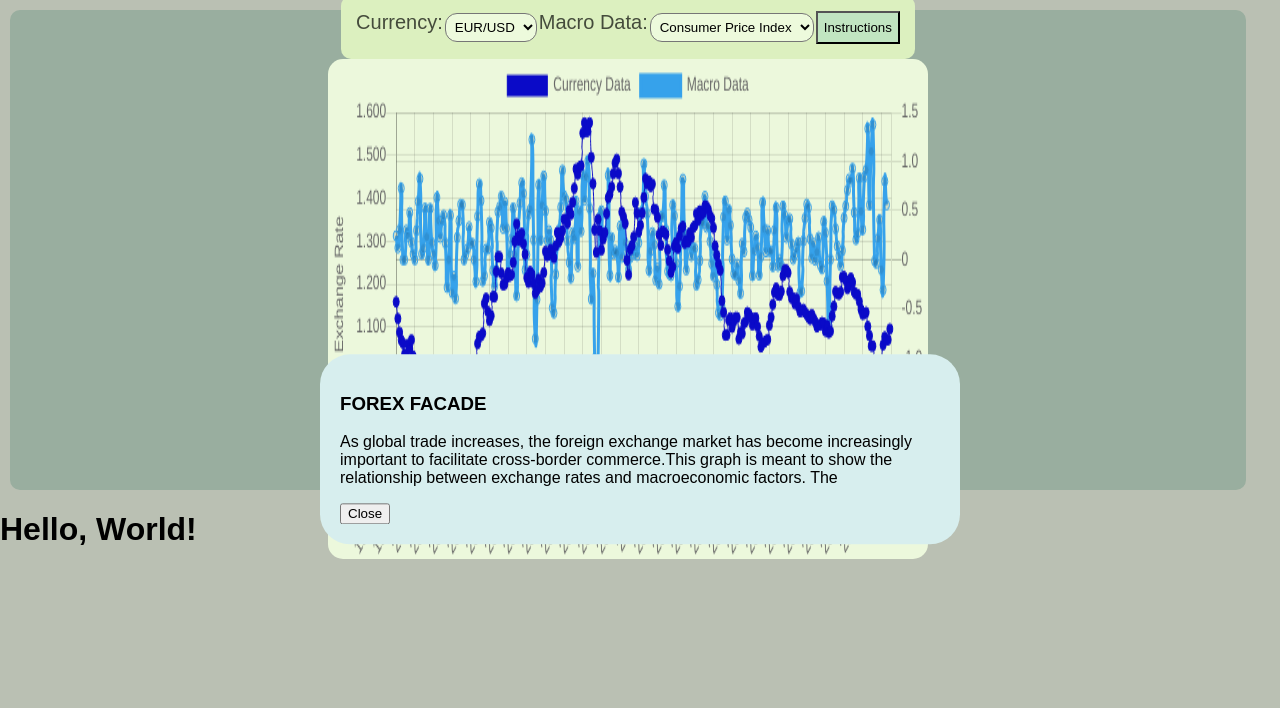
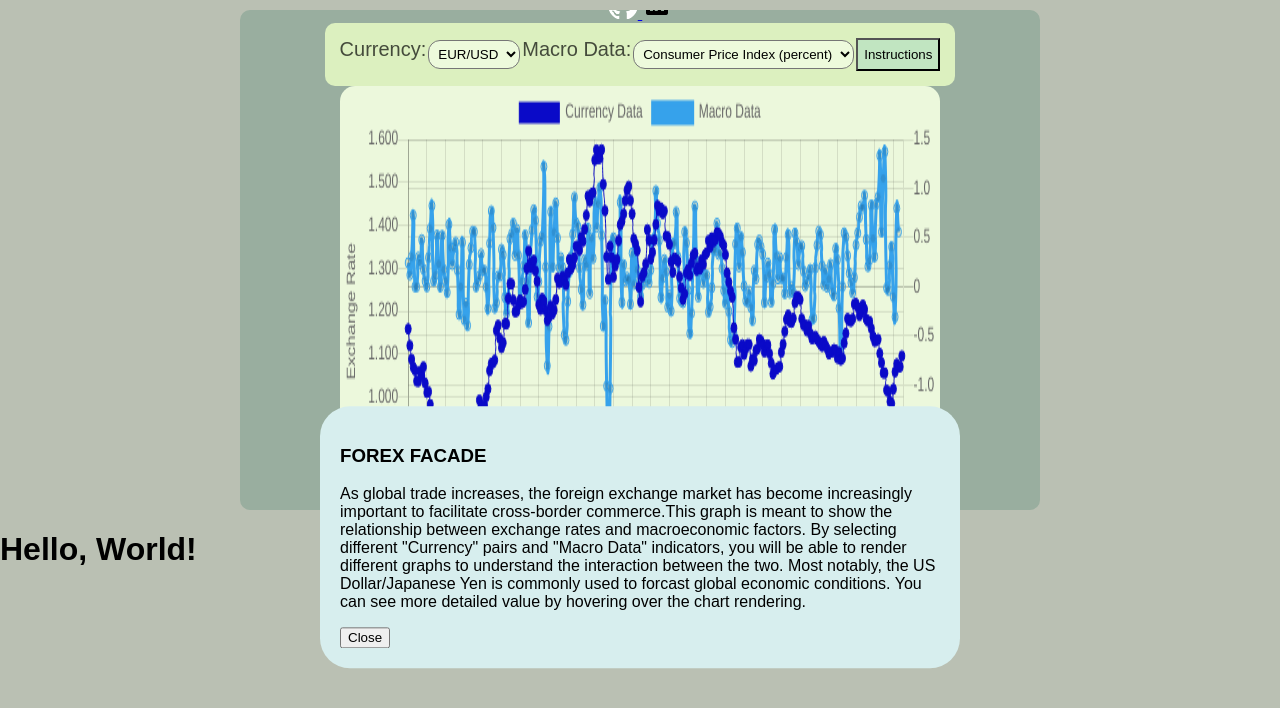
Before and after one commit to lewiskk016/jsprojectreal, a website built with webpack: page index.html in a window 1280 px wide. Built offline with nearby package versions, Linux system fonts and the light colour scheme; a script that the page names is missing.

Commit message:
finalish version

```diff
--- a/index.css
+++ b/index.css
@@ -13,11 +13,11 @@
     justify-content: center;
     background-color: rgb(153, 174, 159);
     border-radius: 10px;
-    height: 460px;
-    width: 95%;
-    left: 0;
-    padding: 10px;
-    margin: 10px;
+    height: 500px;
+    width: 800px;
+    margin: 10px auto;
+    padding: 10px auto;
+    overflow: hidden;
   }
 
   .forex-title {
@@ -71,7 +71,7 @@
 
   .instructionsWrapper {
     position: fixed;
-    top: 80%;
+    top: 100%;
     left: 50%;
     transform: translate(-50%, -150%);
     z-index: 100;
@@ -79,8 +79,7 @@
     padding: 20px;
     border-radius: 30px;
     background-color: rgb(215, 238, 238);
-    max-height: 90%;
-    overflow-y: auto;
+    /* max-height: 70%; */
   }
 
   button.active {
@@ -89,88 +88,9 @@
 
   }
 
+  .footer img {
+    position: flex;
 
-
-
-  /* body {
-    background-color: #89937c93;
-    font-family: sans-serif;
-    font-size: 16px;
-    color: #000;
-    margin: 0;
-    padding: 0;
+    width: 30px;
+    height: 30px;
   }
-
-  .chartWrapper {
-    display: flex;
-    flex-direction: column;
-    align-items: center;
-    justify-content: center;
-    background-color: rgb(129, 157, 136);
-    border-radius: 7px;
-    height: 90vh;
-    width: 90%;
-    margin: 10px auto;
-    padding: 10px;
-    box-sizing: border-box;
-    min-width: 400px;
-  }
-
-  .chartMenu {
-    display: flex;
-    justify-content: center;
-    position: relative;
-    background-color: #e9fad2;
-    font: 17px Arial;
-    color: #000000b0;
-  }
-
-  #currency,
-  #macroData {
-    margin: 10px;
-  }
-
-  #myChart {
-    display: flex;
-    position: relative;
-    width: 100%;
-    height: 100%;
-    background-color: #ecf8dc;
-  }
-
-  #currency {
-    position: relative;
-    top: 0px;
-    left: 0;
-    z-index: 10;
-    background-color: #edfadc;
-    padding: 5px;
-    border-radius: 12px;
-  }
-
-  #macroData {
-    position: relative;
-    top: 0px;
-    left: 0;
-    z-index: 10;
-    background-color: #edfadc;
-    padding: 5px;
-    border-radius: 12px;
-  }
-
-  .instructionsWrapper {
-    position: absolute;
-    top: 50%;
-    left: 50%;
-    transform: translate(-50%, -50%);
-    z-index: 5;
-    background-color: white;
-    padding: 20px;
-    border-radius: 25px;
-    background-color: rgb(215, 238, 238);
-  }
-
-  button.active {
-    background-color: #c1e5c1;
-    color: #000;
-  } */
--- a/index.html
+++ b/index.html
@@ -5,14 +5,24 @@
   <meta name="viewport" content="width=device-width, initial-scale=1.0" />
   <meta http-equiv="X-UA-Compatible" content="ie=edge" />
   <link rel="stylesheet" href="./dist/main.css" />
+  <link rel="stylesheet" href="index.css" />
+  <link rel="icon" href="favicon.ico" type="image/x-icon">
   <title>Forex Facade</title>
-  <link rel="stylesheet" href="index.css" />
+
 </head>
 
 
 <body>
   <div class="chartWrapper">
     <h1 class="forex-title">FOREX FACADE</h1>
+    <div class="footer">
+      <a href="https://github.com/lewiskk016" target="_blank">
+        <img src="github-mark-white.png"/>
+      </a>
+      <a href="https://www.linkedin.com" target="_blank">
+        <img src="icons8-linkedin-30.png"/>
+      </a>
+  </div>
     <div class="chartMenu">
       <label for="currency">Currency:</label>
       <select id="currency">
@@ -22,10 +32,10 @@
       </select>
       <label for="macroData">Macro Data:</label>
       <select id="macroData">
-        <option value="macroData0">Consumer Price Index</option>
+        <option value="macroData0">Consumer Price Index (percent)</option>
         <option value="macroData1">Employment (millions)</option>
-        <option value="macroData2">Federal Funds Rate</option>
-        <option value="macroData3">Money Supply</option>
+        <option value="macroData2">Federal Funds Rate (percent)</option>
+        <!-- <option value="macroData3">Federal Reserve Balance Sheet</option> -->
       </select>
 
       <button id="instructionsButton" class="active">Instructions</button>
@@ -37,7 +47,7 @@
 
     <div class="instructionsWrapper" id="instructionsWrapper">
       <h3>FOREX FACADE</h3>
-      <p>As global trade increases, the foreign exchange market has become increasingly important to facilitate cross-border commerce.This graph is meant to show the relationship between exchange rates and macroeconomic factors. The </p>
+      <p>As global trade increases, the foreign exchange market has become increasingly important to facilitate cross-border commerce.This graph is meant to show the relationship between exchange rates and macroeconomic factors. By selecting different "Currency" pairs and "Macro Data" indicators, you will be able to render different graphs to understand the interaction between the two. Most notably, the US Dollar/Japanese Yen is commonly used to forcast global economic conditions. You can see more detailed value by hovering over the chart rendering. </p>
       <div class="instructionsClose">
         <button id="closeButton">Close</button>
       </div>
@@ -72,18 +82,22 @@
         }
         });
 
-        function adjustInstructionsWrapperPosition(wrapper) {
-        const windowHeight = window.innerHeight;
-        const wrapperHeight = wrapper.offsetHeight;
+        // function adjustInstructionsWrapperPosition(wrapper) {
+        // const windowHeight = window.innerHeight;
+        // const wrapperHeight = wrapper.offsetHeight;
+        // // const wrapperBottom = wrapper.offsetTop + wrapperHeight;
 
-        if (wrapperHeight >= windowHeight) {
-        wrapper.style.top = '10px';
-        } else {
-        const topOffset = Math.max((windowHeight - wrapperHeight) / 2, 10);
-        wrapper.style.top = topOffset + 'px';
-        }
-        }
+
+        // if (wrapperHeight >= windowHeight) {
+        //   wrapper.style.top = windowHeight - wrapperHeight - 10 + 'px';
+        // wrapper.style.top = '10px';
+        // } else {
+        // const topOffset = Math.max((windowHeight - wrapperHeight) / 2, 10);
+        // wrapper.style.top = topOffset + 'px';
+        // }
+        // }
     </script>
+
 </body>
 </html>
 
--- a/script.js
+++ b/script.js
@@ -149,7 +149,7 @@ function createChart(currencyData, macroData) {
             dataFile = 'data/employment.json';
         } else if (selectedMacroData === 'macroData2') {
             dataFile = 'data/fedfunds.json';
-        } else if (selectedMacroData === 'macroData3') { dataFile = 'data/m2.json';
+        // } else if (selectedMacroData === 'macroData3') { dataFile = 'data/balancesheet.json';
       }
 
         console.log('Macro data file:', dataFile);
```
Also changed, not shown: data/balancesheet.json (added, +1 -0 lines), favicon.ico (added), github-mark-white.png (added), icons8-linkedin-30.png (added).
